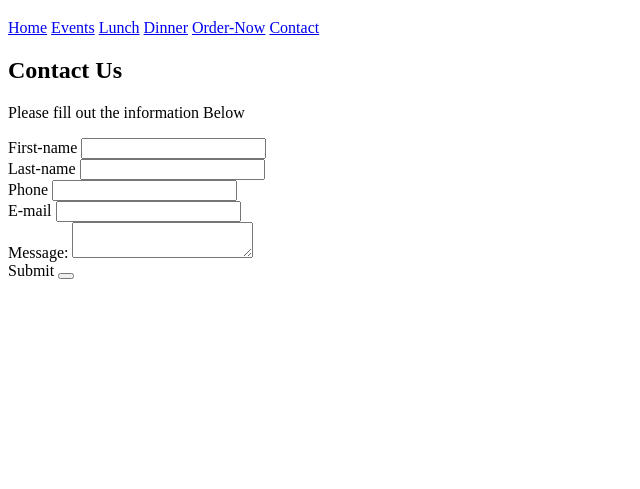
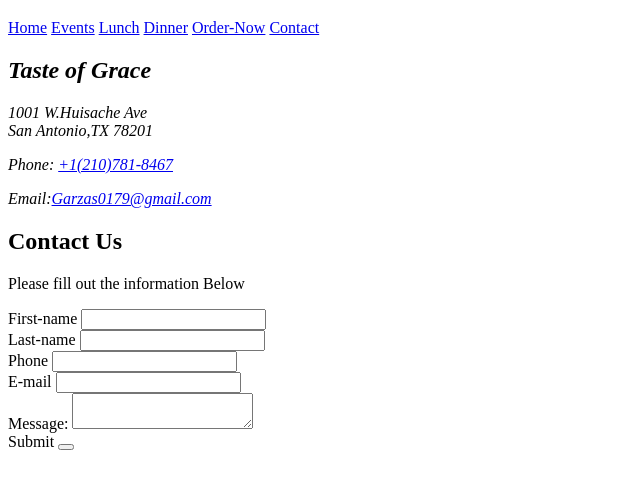
Before and after one commit to pi0115/tog, a plain HTML site: page contact.html in a window 1280 px wide. Shown: the part 61-550 px from the top of the page, without its empty margins (0-640 px from the left). Drawn offline with Linux system fonts and the light colour scheme.

Commit message:
added contact information

```diff
--- a/contact.html
+++ b/contact.html
@@ -16,6 +16,17 @@
 </div>
 
 <body>
+    <address>
+        <h2>Taste of Grace</h2>
+        </p>
+        1001 W.Huisache Ave</br>
+        San Antonio,TX 78201</br>
+        </p>
+        <p>Phone: <a href="12107818467">+1(210)781-8467</a></p>
+        <p>Email:<a href="garzas0179@gmail.com">Garzas0179@gmail.com</a></p>
+        </address>
+
+    </address>
     <div>
         <h2>Contact Us</h2>
         <p> Please fill out the information Below</p>
```
